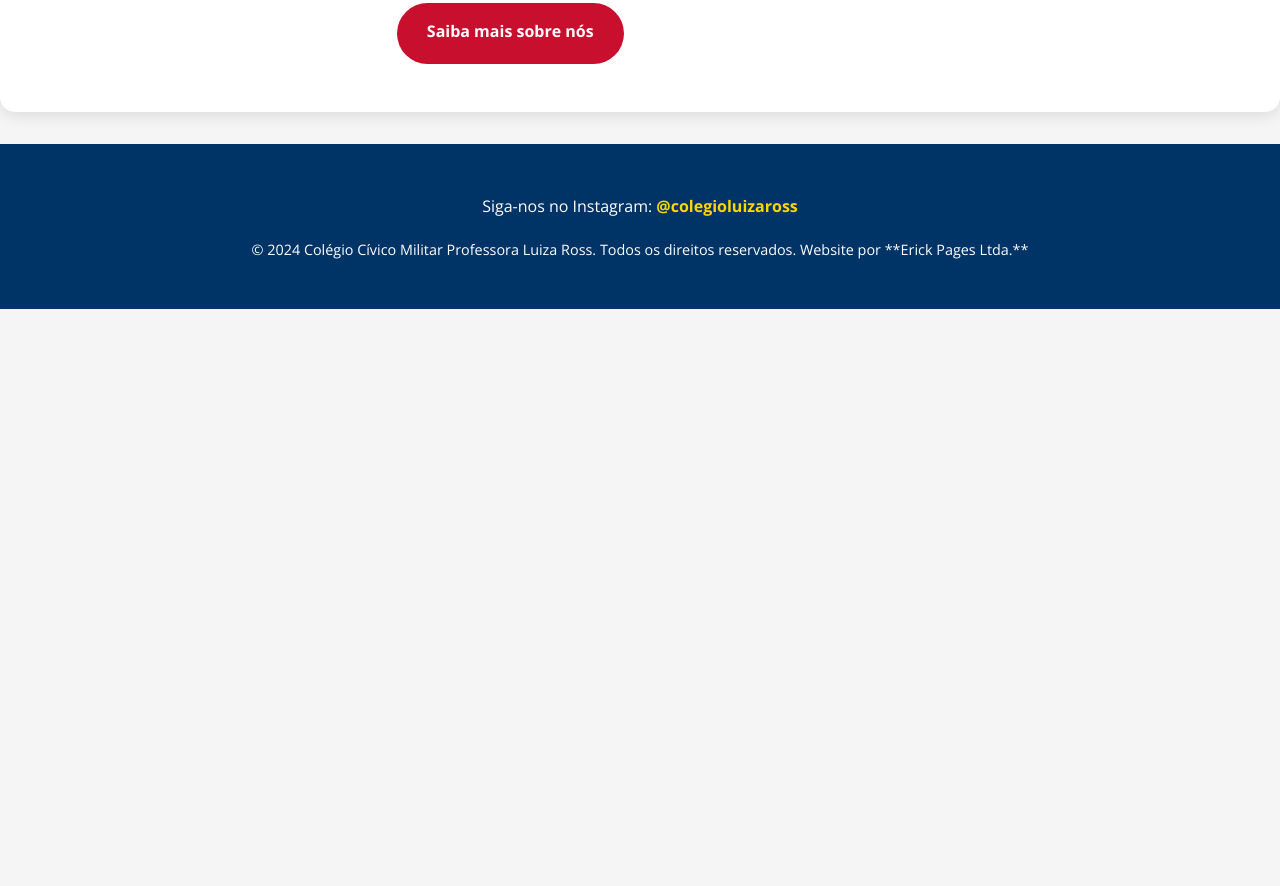
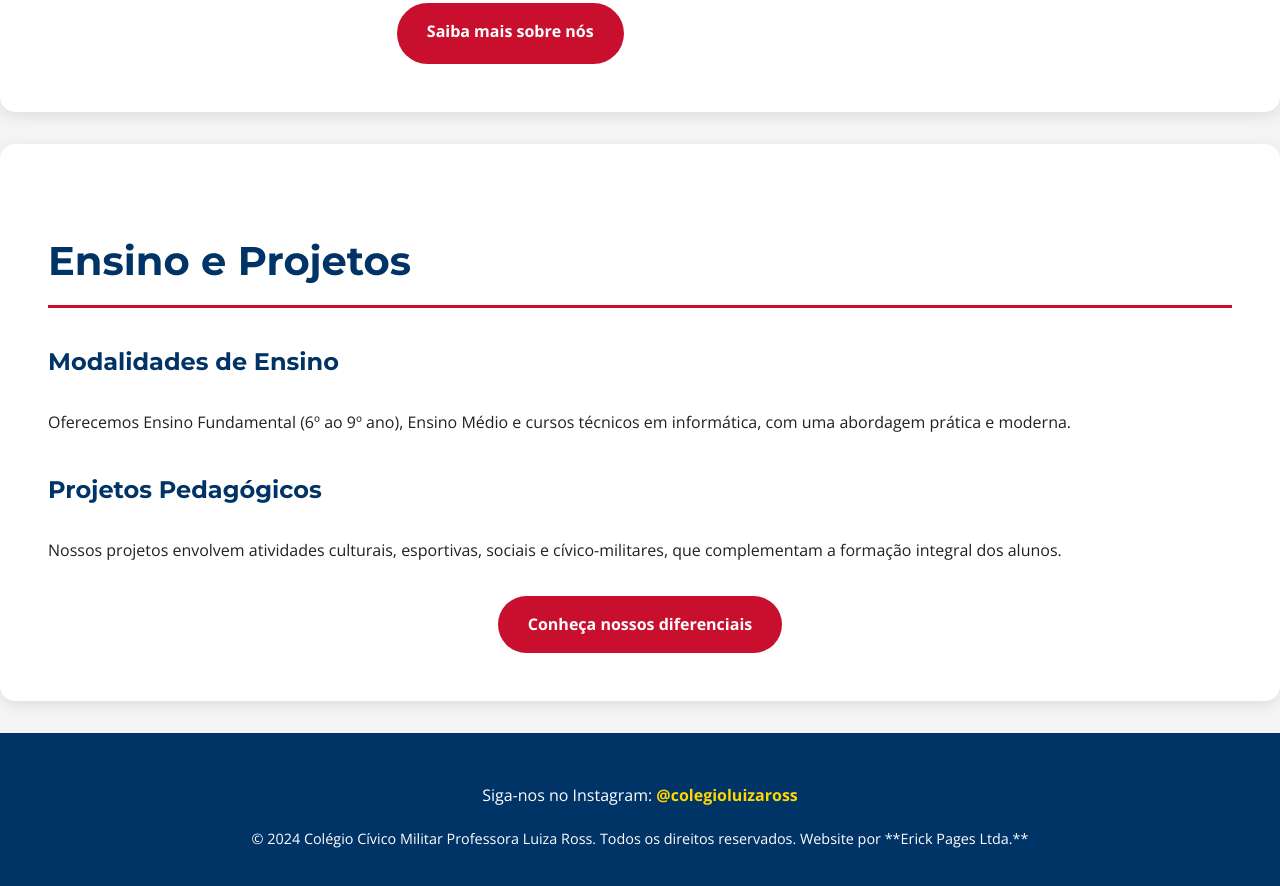
Before and after one commit to kingxx364/uk, a plain HTML site: page index.html in a window 1280 px wide. Shown: the part 1050-1936 px from the top of the page. Before the commit the page ends 1359 px from the top, so only its background shows below. Drawn offline with nearby package versions, Linux system fonts and the light colour scheme.

Commit message:
Upd oi 5ate index.html

```diff
--- a/index.html
+++ b/index.html
@@ -41,6 +41,18 @@
                 </div>
             </div>
         </section>
+        <section class="section-container">
+            <div class="section-content">
+                <h2>Ensino e Projetos</h2>
+                <h3>Modalidades de Ensino</h3>
+                <p>Oferecemos Ensino Fundamental (6º ao 9º ano), Ensino Médio e cursos técnicos em informática, com uma abordagem prática e moderna.</p>
+                <h3>Projetos Pedagógicos</h3>
+                <p>Nossos projetos envolvem atividades culturais, esportivas, sociais e cívico-militares, que complementam a formação integral dos alunos.</p>
+                <div class="button-group">
+                     <a href="sobre.html" class="action-button">Conheça nossos diferenciais</a>
+                </div>
+            </div>
+        </section>
     </main>
 
     <footer class="footer">
```
